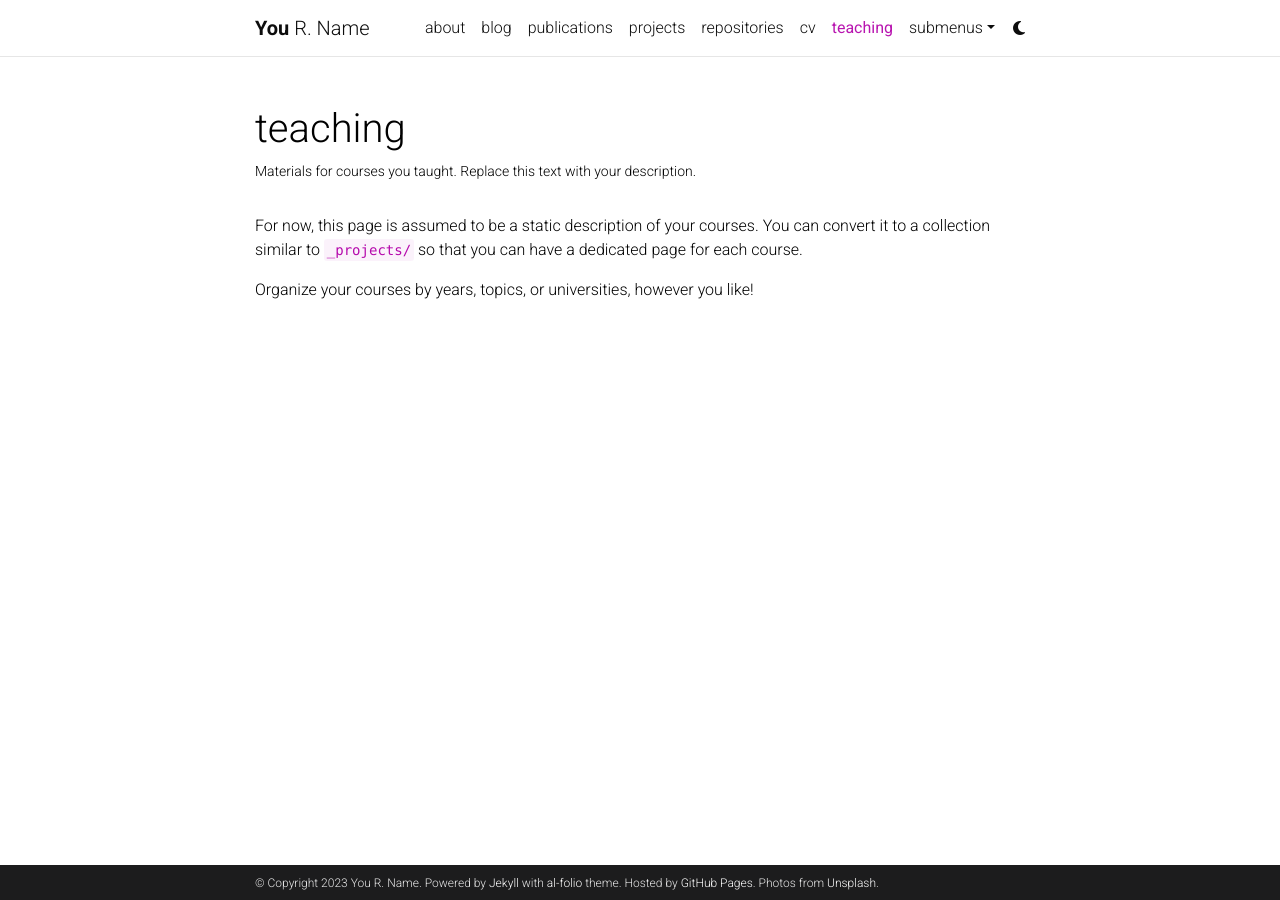
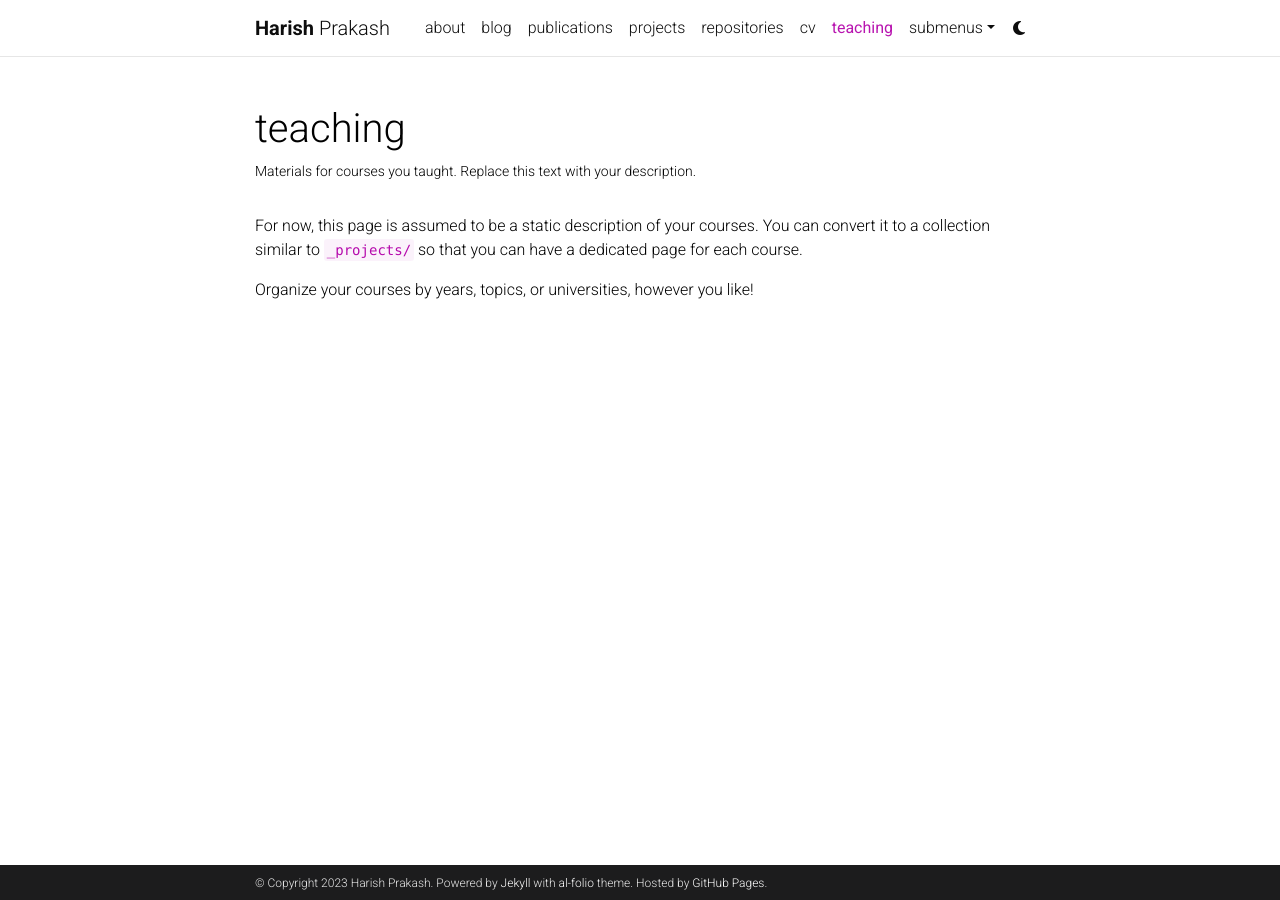
Before and after one commit to harshap-ai/harshap-ai.github.io, a Jekyll site: the page built from _pages/teaching.md, in a window 1280 px wide. Built offline with Jekyll 4.4.1, drawn with Linux system fonts in a browser that asks for light colours; comment, search, counter and statistics services are not loaded; a style sheet for code colours, icons or effects is not loaded.

Commit message:
Preliminary config changes

```diff
--- a/_config.yml
+++ b/_config.yml
@@ -3,23 +3,22 @@
 # -----------------------------------------------------------------------------
 
 title: blank # the website title (if blank, full name will be used instead)
-first_name: You
-middle_name: R.
-last_name: Name
-email: you@example.com
+first_name: Harish
+middle_name:
+last_name: Prakash
+email: harish.prakash@uwaterloo.ca
 description: > # the ">" symbol means to ignore newlines until "footer_text:"
   A simple, whitespace theme for academics. Based on [*folio](https://github.com/bogoli/-folio) design.
 footer_text: >
   Powered by <a href="https://jekyllrb.com/" target="_blank">Jekyll</a> with <a href="https://github.com/alshedivat/al-folio">al-folio</a> theme.
   Hosted by <a href="https://pages.github.com/" target="_blank">GitHub Pages</a>.
-  Photos from <a href="https://unsplash.com" target="_blank">Unsplash</a>.
 keywords: jekyll, jekyll-theme, academic-website, portfolio-website  # add your own keywords or leave empty
 
 lang: en # the language of your site (for example: en, fr, cn, ru, etc.)
-icon: ⚛️  # the emoji used as the favicon (alternatively, provide image name in /assets/img/)
+icon: favicon.png  # the emoji used as the favicon (alternatively, provide image name in /assets/img/)
 
-url: https://alshedivat.github.io # the base hostname & protocol for your site
-baseurl: /al-folio # the subpath of your site, e.g. /blog/
+url: https://harshap-ai.github.io # the base hostname & protocol for your site
+baseurl:  # the subpath of your site, e.g. /blog/
 last_updated: false # set to true if you want to display last updated in the footer
 impressum_path:  # set to path to include impressum link in the footer, use the same path as permalink in a page, helps to conform with EU GDPR
 
@@ -71,7 +70,7 @@
 # Social integration
 # -----------------------------------------------------------------------------
 
-github_username: # your GitHub user name
+github_username: harshap-ai
 gitlab_username: # your GitLab user name
 twitter_username: # your Twitter handle
 mastodon_username: # your mastodon instance+username in the format instance.tld/@username
@@ -328,7 +327,7 @@
 # -----------------------------------------------------------------------------
 
 imagemagick:
-  enabled: true # enables responsive images for your site (recommended, see https://github.com/alshedivat/al-folio/issues/537)
+  enabled: false # enables responsive images for your site (recommended, see https://github.com/alshedivat/al-folio/issues/537)
   widths:
     - 480
     - 800
```
Also changed, not shown: assets/img/favicon.png (added).
